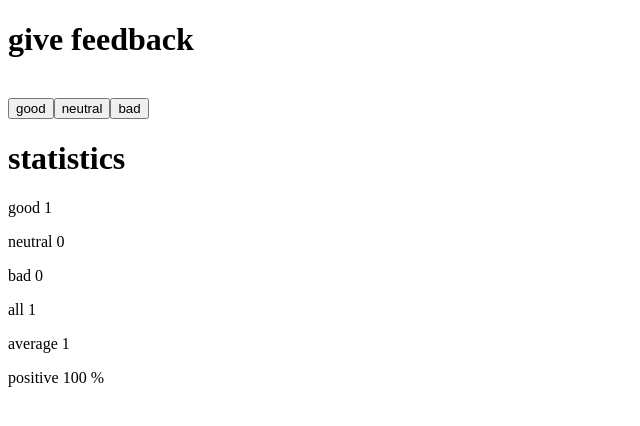
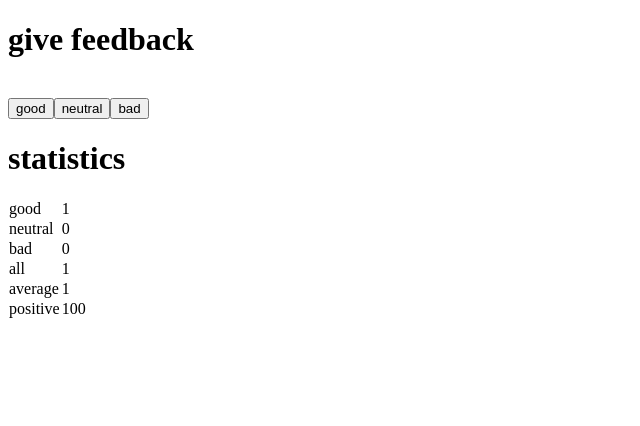
Before and after one commit to Markeesi/02-unicafe, a React (Vite) app: page / in a window 1280 px wide. Both pictures are taken after a click on the button "good". Shown: the top 426 px of the page, without its empty margins (0-640 px from the left). Built offline with nearby package versions, Linux system fonts and the light colour scheme.

Commit message:
1.10 ja 1.11 tehtävät tehty

```diff
--- a/src/App.jsx
+++ b/src/App.jsx
@@ -25,6 +25,7 @@
       <Button handleClick={neutralCounter} text="neutral" />
       <Button handleClick={badCounter} text="bad" />
       </div>
+      <h1>statistics</h1>
       { all <= 0 ? <p>No feedback given </p> :
         <Statistics good={good} bad={bad} neutral={neutral} all={all} average={average} positive={positive} />}
     </>
--- /dev/null
+++ b/src/components/StatisticLine/StatisticLine.jsx
@@ -0,0 +1,10 @@
+const StatisticLine = ({ text, value }) => {
+  return (
+    <tr>
+      <td>{text}</td>
+      <td>{value}</td>
+    </tr>
+  );
+};
+
+export default StatisticLine;
--- a/src/components/Statistics/Statistics.jsx
+++ b/src/components/Statistics/Statistics.jsx
@@ -1,17 +1,16 @@
+import StatisticLine from "../StatisticLine/StatisticLine";
 
-const Statistics = ({good, neutral, bad, all, average, positive}) => {
-
-    return (<>
-    <div>
-      <h1>statistics</h1>
-      <p>good {good}</p>
-      <p>neutral {neutral}</p>
-      <p>bad {bad}</p>
-      <p>all {all}</p>
-      <p>average {average}</p>
-      <p>positive {positive} %</p>
-    </div>
-    </>)
-}
+const Statistics = ({ good, neutral, bad, all, average, positive }) => {
+  return (
+    <>
+      <StatisticLine text="good" value={good} />
+      <StatisticLine text="neutral" value={neutral} />
+      <StatisticLine text="bad" value={bad} />
+      <StatisticLine text="all" value={all} />
+      <StatisticLine text="average" value={average} />
+      <StatisticLine text="positive" value={positive} />
+    </>
+  );
+};
 
 export default Statistics;
```
